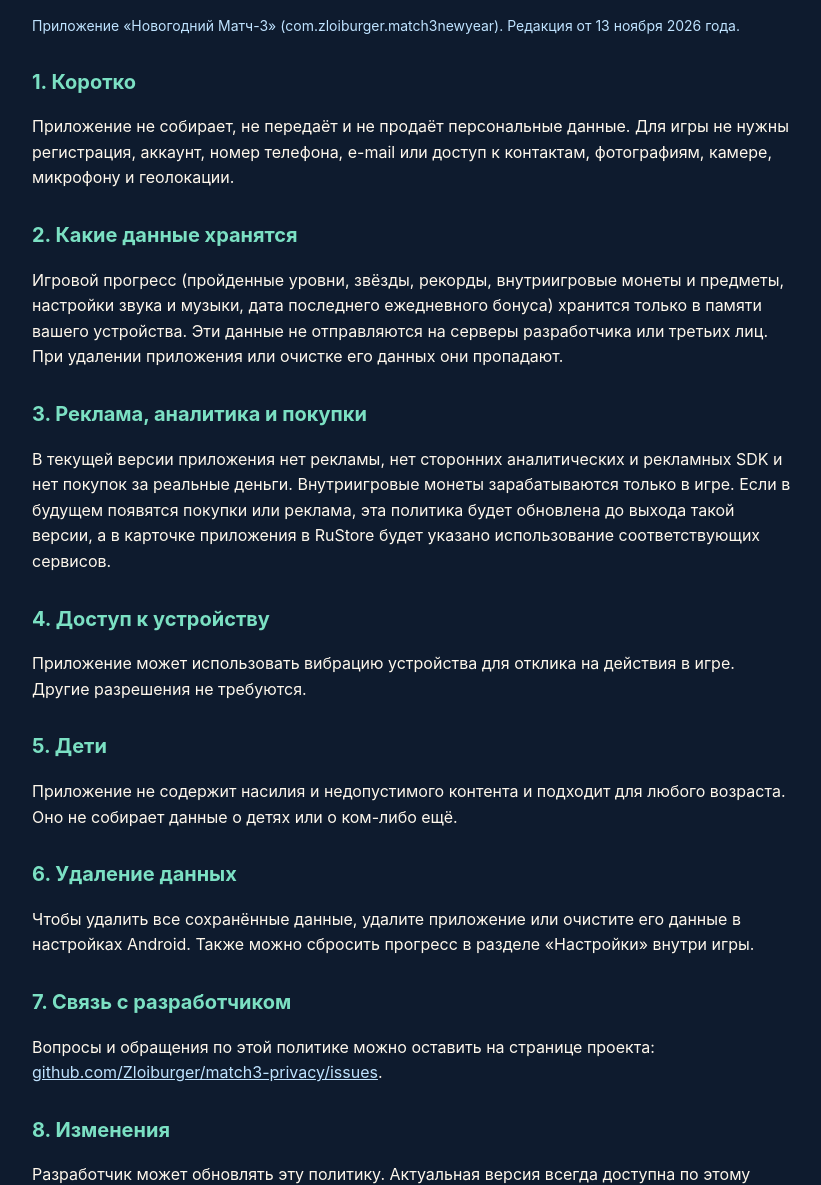
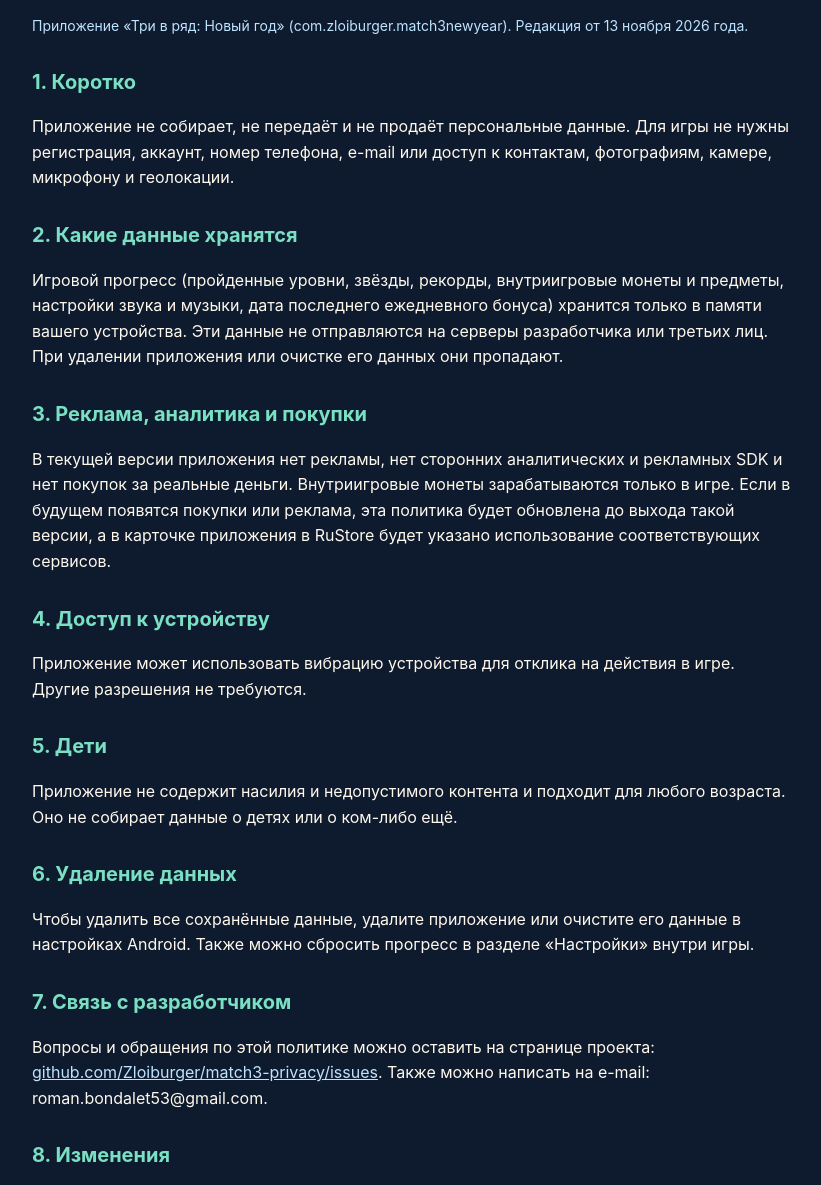
Before and after one commit to Zloiburger/match3-privacy, a plain HTML site: page index.html in a window 1280 px wide. Shown: the part 99-1284 px from the top of the page, without its empty margins (228-1049 px from the left). Drawn offline with Linux system fonts and the light colour scheme.

Commit message:
Rename app in privacy policy, add contact e-mail
Co-authored-by: Chatbox <chatbox@chatboxai.com>

```diff
--- a/index.html
+++ b/index.html
@@ -3,7 +3,7 @@
 <head>
 <meta charset="utf-8">
 <meta name="viewport" content="width=device-width, initial-scale=1">
-<title>Политика конфиденциальности — Новогодний Матч-3</title>
+<title>Политика конфиденциальности — Три в ряд: Новый год</title>
 <style>
   body { font-family: -apple-system, "Segoe UI", Roboto, Arial, sans-serif; background:#0e1b2e; color:#fff8ec; margin:0; line-height:1.6; }
   main { max-width: 760px; margin: 0 auto; padding: 32px 20px 64px; }
@@ -16,7 +16,7 @@
 <body>
 <main>
   <h1>Политика конфиденциальности</h1>
-  <p class="muted">Приложение «Новогодний Матч-3» (com.zloiburger.match3newyear). Редакция от 13 ноября 2026 года.</p>
+  <p class="muted">Приложение «Три в ряд: Новый год» (com.zloiburger.match3newyear). Редакция от 13 ноября 2026 года.</p>
 
   <h2>1. Коротко</h2>
   <p>Приложение не собирает, не передаёт и не продаёт персональные данные. Для игры не нужны регистрация, аккаунт, номер телефона, e-mail или доступ к контактам, фотографиям, камере, микрофону и геолокации.</p>
@@ -37,7 +37,7 @@
   <p>Чтобы удалить все сохранённые данные, удалите приложение или очистите его данные в настройках Android. Также можно сбросить прогресс в разделе «Настройки» внутри игры.</p>
 
   <h2>7. Связь с разработчиком</h2>
-  <p>Вопросы и обращения по этой политике можно оставить на странице проекта: <a href="https://github.com/Zloiburger/match3-privacy/issues">github.com/Zloiburger/match3-privacy/issues</a>.</p>
+  <p>Вопросы и обращения по этой политике можно оставить на странице проекта: <a href="https://github.com/Zloiburger/match3-privacy/issues">github.com/Zloiburger/match3-privacy/issues</a>. Также можно написать на e-mail: roman.bondalet53@gmail.com.</p>
 
   <h2>8. Изменения</h2>
   <p>Разработчик может обновлять эту политику. Актуальная версия всегда доступна по этому адресу.</p>
```
